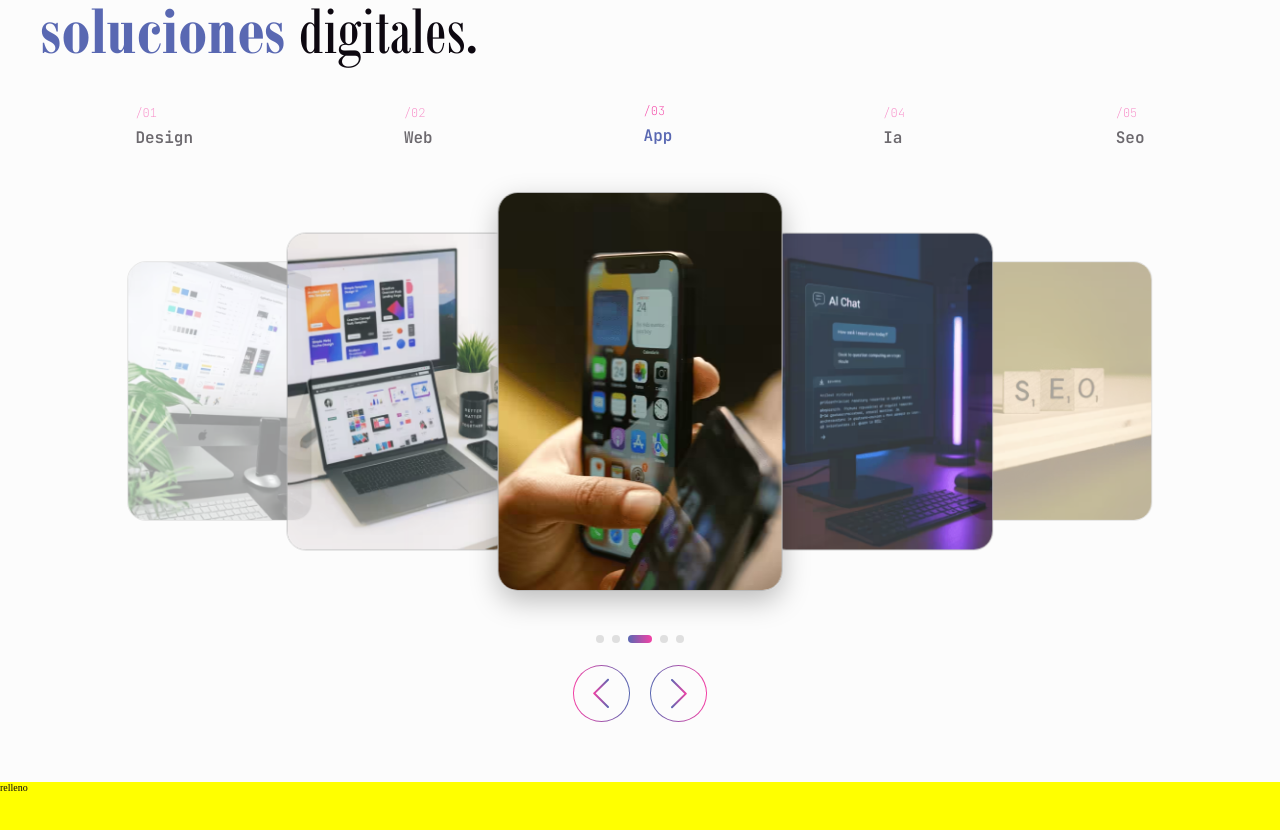
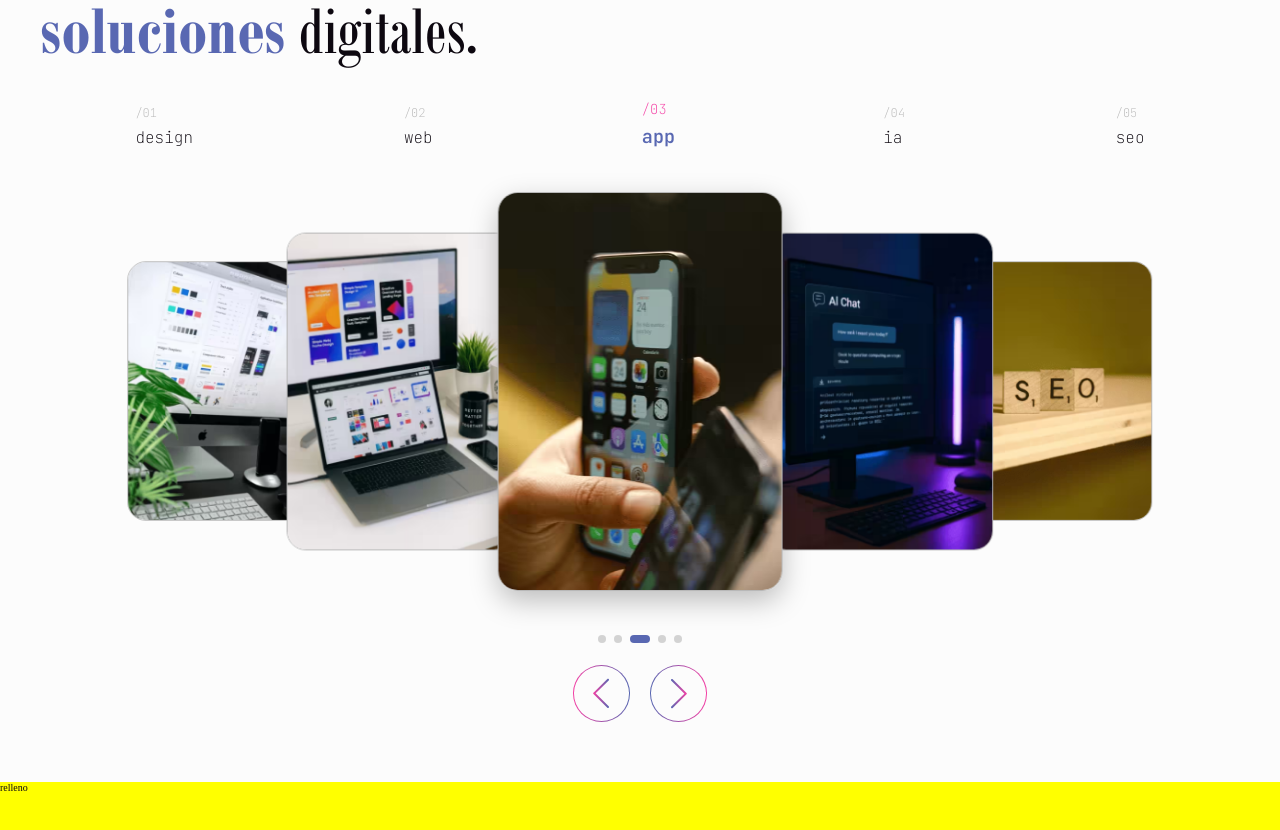
Before and after one commit to MarioRivVal/netneo-services, a React (Vite) app: page / in a window 1280 px wide. Shown: the part 1849-2679 px from the top of the page. Built offline with nearby package versions, Linux system fonts and the light colour scheme; a web font is replaced by a local one.

Commit message:
slider ready at 60%, for both versions

```diff
--- a/src/assets/styles/pages/home.module.css
+++ b/src/assets/styles/pages/home.module.css
@@ -13,38 +13,33 @@
   display: flex;
   flex-direction: column;
   gap: 0.6rem;
-  cursor: pointer;
-  user-select: none;
-  transition: opacity 0.2s ease, transform 0.2s ease;
-  opacity: 0.6;
-}
-
-.service:hover,
-.service:focus-visible {
-  opacity: 0.9;
+  transition: all 0.3s ease;
 }
 
 .serviceActive {
-  opacity: 1;
-  transform: translateY(-2px);
+  transform: translateY(-0.2rem) scale(1.15);
 }
 
 .serviceNumber {
   font-family: var(--font-extra);
   font-weight: 100;
   font-size: 1.2rem;
-  color: var(--pink);
+  color: var(--gray-3);
 }
 
 .serviceLabel {
   font-family: var(--font-extra);
-  font-weight: 600;
+  font-weight: 100;
   font-size: 1.6rem;
-  text-transform: capitalize;
+  transition: all 0.3s ease;
 }
 
+.serviceActive .serviceNumber {
+  color: var(--pink);
+}
 .serviceActive .serviceLabel {
   color: var(--blue);
+  font-weight: 600;
 }
 
 /* ------------ */
@@ -52,72 +47,56 @@
 
 .gallery {
   position: relative;
-  height: clamp(40rem, 68vw, 48rem);
+  height: clamp(40rem, 38vw, 55rem);
+  max-width: 120rem; /* como tenías */
   display: flex;
   align-items: center;
   margin: 0 auto;
+  overflow: hidden;
 }
 
 .galleryItem {
   position: absolute;
-  z-index: 0;
-  opacity: 0;
+  left: 50%;
   border-radius: 2rem;
   border: solid 0.1rem var(--gray-3);
   aspect-ratio: 5 / 7;
+  overflow: hidden;
   transition: left 0.35s cubic-bezier(0.2, 0.7, 0.2, 1),
     height 0.35s cubic-bezier(0.2, 0.7, 0.2, 1),
-    transform 0.35s cubic-bezier(0.2, 0.7, 0.2, 1), opacity 0.25s ease,
-    box-shadow 0.25s ease;
-  backface-visibility: hidden;
-  will-change: left, height, transform, opacity;
-  overflow: hidden;
-  /* Todos parten centrados horizontalmente; el “stack” lo da translateX */
-  left: 50%;
+    transform 0.35s cubic-bezier(0.2, 0.7, 0.2, 1), box-shadow 0.25s ease;
+  will-change: left, height, transform;
 }
 
-.galleryItem img {
-  pointer-events: none;
+.galleryItem1 {
+  left: 15%;
+  transform: translateX(-50%) scale(0.92);
+  height: 58%;
 }
-/* ---- Posiciones (MÓVIL) ----
-   Centro (3) visible; el resto “asoma” por la izquierda.
-   Ajusta los desplazamientos (vw) si quieres más/menos solapamiento.
-*/
+.galleryItem2 {
+  left: 30%;
+  transform: translateX(-50%) scale(0.96);
+  z-index: 1;
+  height: 68%;
+}
 .galleryItem3 {
-  transform: translateX(-30%) scale(1);
-  opacity: 1;
-  z-index: 4;
+  left: 50%;
+  transform: translateX(-50%) scale(1);
+  z-index: 2;
   height: 82%;
   box-shadow: 0 10px 28px rgba(0, 0, 0, 0.25);
 }
-
-.galleryItem2 {
-  transform: translateX(calc(-30% - 12vw)) scale(0.96);
-  opacity: 0.85;
-  z-index: 3;
-  height: 70%;
+.galleryItem4 {
+  left: 70%;
+  transform: translateX(-50%) scale(0.96);
+  z-index: 1;
+  height: 68%;
 }
-
-.galleryItem1 {
-  transform: translateX(calc(-30% - 22vw)) scale(0.93);
-  opacity: 0.6;
-  z-index: 1;
-  height: 64%;
-}
-
-.galleryItem4 {
-  transform: translateX(calc(-30% - 30vw)) scale(0.9);
-  opacity: 0.35;
-  z-index: 1;
+.galleryItem5 {
+  left: 85%;
+  transform: translateX(-50%) scale(0.92);
   height: 58%;
-}
-
-/* La 5ª queda “escondida” */
-.galleryItem5 {
-  transform: translateX(calc(-30% - 38vw)) scale(0.9);
-  opacity: 0;
-  height: 58%;
-  pointer-events: none;
+  pointer-events: auto;
 }
 
 /* ---------- CONTROLES ---------- */
@@ -134,32 +113,22 @@
   display: flex;
   align-items: center;
   gap: 0.8rem;
-  list-style: none;
-  margin: 0;
-  padding: 0;
 }
 
 .dot {
-  width: 8px;
-  height: 8px;
+  display: inline-block;
+  width: 0.8rem;
+  height: 0.8rem;
   border-radius: 999px;
-  background: #ccc;
+  background: var(--gray-3);
   opacity: 0.6;
   border: 0;
-  cursor: pointer;
   transition: transform 0.2s ease, opacity 0.2s ease, background 0.2s ease;
 }
 
-.dot:hover,
-.dot:focus-visible {
-  opacity: 0.9;
-  transform: scale(1.15);
-  outline: none;
-}
-
 .dotActive {
-  width: 24px; /* “pill” al estar activa */
-  background: linear-gradient(90deg, var(--blue), var(--pink));
+  width: 2rem;
+  background-color: var(--blue);
   opacity: 1;
 }
 
@@ -191,56 +160,5 @@
   transform: rotate(180deg);
 }
 
-/* ========== DESKTOP (>= 780px): tu layout ancho actual ========== */
-
 @media (min-width: 780px) {
-  .gallery {
-    height: clamp(28rem, 38vw, 55rem);
-    max-width: 120rem; /* como tenías */
-  }
-
-  .galleryItem {
-    /* volvemos a usar left fijo por posiciones y tamaños por px */
-    transition: left 0.35s cubic-bezier(0.2, 0.7, 0.2, 1),
-      height 0.35s cubic-bezier(0.2, 0.7, 0.2, 1),
-      transform 0.35s cubic-bezier(0.2, 0.7, 0.2, 1), opacity 0.25s ease,
-      box-shadow 0.25s ease;
-    will-change: left, height, transform, opacity;
-  }
-
-  .galleryItem1 {
-    left: 15%;
-    transform: translateX(-50%) scale(0.92);
-    opacity: 0.4;
-    height: 58%;
-  }
-  .galleryItem2 {
-    left: 30%;
-    transform: translateX(-50%) scale(0.96);
-    opacity: 0.8;
-    z-index: 1;
-    height: 68%;
-  }
-  .galleryItem3 {
-    left: 50%;
-    transform: translateX(-50%) scale(1);
-    opacity: 1;
-    z-index: 2;
-    height: 82%;
-    box-shadow: 0 10px 28px rgba(0, 0, 0, 0.25);
-  }
-  .galleryItem4 {
-    left: 70%;
-    transform: translateX(-50%) scale(0.96);
-    opacity: 0.8;
-    z-index: 1;
-    height: 68%;
-  }
-  .galleryItem5 {
-    left: 85%;
-    transform: translateX(-50%) scale(0.92);
-    opacity: 0.4;
-    height: 58%;
-    pointer-events: auto;
-  }
 }
--- a/src/index.css
+++ b/src/index.css
@@ -45,6 +45,10 @@ html {
 body {
   background-color: var(--white);
   color: var(--black);
+}
+
+li {
+  list-style: none;
 }
 
 a {
--- a/src/pages/Home.tsx
+++ b/src/pages/Home.tsx
@@ -15,26 +15,20 @@ export default function Home() {
 
   const count = servicesList.length;
 
-  // Índice activo (0-based). Empiezo en 2 para que "app" quede al centro (galleryItem3).
   const [active, setActive] = useState(2);
 
   const prev = () => setActive((i) => (i - 1 + count) % count);
   const next = () => setActive((i) => (i + 1) % count);
-  const goTo = (i: number) => setActive(((i % count) + count) % count);
 
-  // Mapea distancia relativa -> clase de posición (para 5 posiciones)
   const posClass = (rel: number) => {
-    // rel = (index - active + count) % count
-    // 0: centro, 1/2 derecha, count-1/count-2 izquierda
     if (rel === 0) return s.galleryItem3;
     if (rel === 1) return s.galleryItem4;
     if (rel === 2) return s.galleryItem5;
     if (rel === count - 1) return s.galleryItem2;
     if (rel === count - 2) return s.galleryItem1;
-    return ""; // fuera de las 5 posiciones visibles (por si hay más elementos)
+    return "";
   };
 
-  // Para no recalcular en cada render (opcional)
   const itemsWithPos = useMemo(
     () =>
       servicesList.map((item, i) => {
@@ -61,12 +55,7 @@ export default function Home() {
           </div>
 
           <div className={s.cardsContent}>
-            {/* TOP TABS / SERVICES LIST */}
-            <ul
-              className={s.servicesList}
-              role="tablist"
-              aria-label="Servicios"
-            >
+            <ul className={s.servicesList} aria-label="Servicios">
               {servicesList.map((item, i) => {
                 const isActive = i === active;
                 return (
@@ -75,15 +64,8 @@ export default function Home() {
                     className={`${s.service} ${
                       isActive ? s.serviceActive : ""
                     }`}
-                    role="tab"
-                    aria-selected={isActive}
-                    onClick={() => goTo(i)}
-                    tabIndex={0}
-                    onKeyDown={(e) => {
-                      if (e.key === "Enter" || e.key === " ") goTo(i);
-                      if (e.key === "ArrowRight") next();
-                      if (e.key === "ArrowLeft") prev();
-                    }}
+                    role="listitem"
+                    aria-current={isActive ? "true" : undefined}
                   >
                     <span className={s.serviceNumber}>{`/0${item.id}`}</span>
                     <span className={s.serviceLabel}>{item.label}</span>
@@ -105,35 +87,22 @@ export default function Home() {
               ))}
             </div>
 
-            {/* SLIDER CONTROLS */}
+            {/* SLIDER CONTROLES */}
             <div className={s.servicesSliders}>
               <div className={s.sliderBtns}>
-                <ol
-                  className={s.dots}
-                  role="tablist"
-                  aria-label="Ir a servicio"
-                >
+                <ol className={s.dots} aria-label="Progreso del carrusel">
                   {servicesList.map((_, i) => {
                     const isActive = i === active;
                     return (
-                      <li key={i} role="presentation">
-                        <button
-                          type="button"
-                          role="tab"
-                          aria-selected={isActive}
-                          aria-label={`Ir a ${servicesList[i].label}`}
+                      <li key={i} role="listitem">
+                        <span
+                          aria-current={isActive ? "true" : undefined}
                           className={`${s.dot} ${isActive ? s.dotActive : ""}`}
-                          onClick={() => goTo(i)}
-                          onKeyDown={(e) => {
-                            if (e.key === "ArrowRight") next();
-                            if (e.key === "ArrowLeft") prev();
-                          }}
                         />
                       </li>
                     );
                   })}
                 </ol>
-
                 <div className={s.btns}>
                   <button
                     className={`${s.chevronBtn} ${s.chevronLeft}`}
```
